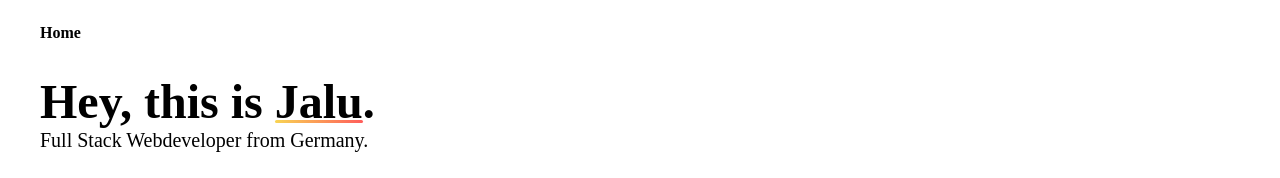
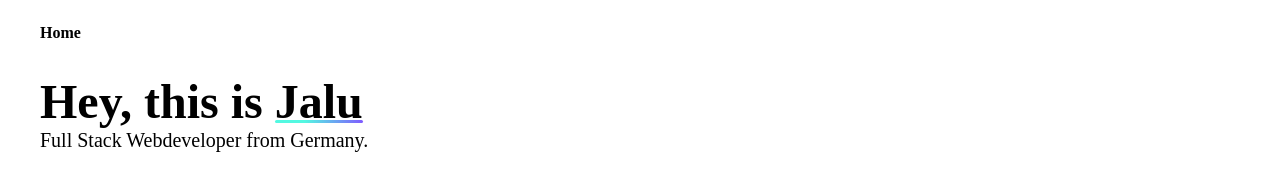
Before and after one commit to qysp/jalu.dev, a Next.js app: page / in a window 1280 px wide. Shown: the top 178 px of the page. Built offline with nearby package versions, Linux system fonts and the light colour scheme.

Commit message:
tone done transitions and adjust gradient color

```diff
--- a/components/Introduction.tsx
+++ b/components/Introduction.tsx
@@ -32,7 +32,7 @@ const Introduction: FC<IntroductionProps> = () => {
         <Section>
             <Text>
                 <Title size={TitleSize.XL} noMargin>
-                    Hey, this is <UnderlinedText>Jalu</UnderlinedText>.
+                    Hey, this is <UnderlinedText>Jalu</UnderlinedText>
                 </Title>
                 <Subtitle>
                     Full Stack Webdeveloper from Germany.
--- a/components/Navigation/NavigationItem.tsx
+++ b/components/Navigation/NavigationItem.tsx
@@ -1,4 +1,5 @@
 import Anchor from '@/shared/common/Anchor';
+import { fgColor } from '@/util/style';
 import styled from '@emotion/styled';
 import Link from 'next/link';
 import { useRouter } from 'next/router';
@@ -10,7 +11,10 @@ export type NavigationItemProps = {
 };
 
 const NavigationAnchor = styled(Anchor)<{ active?: boolean; }>(({ active }) => ({
-    ...(active && { fontWeight: 600 }),
+    ...(active && {
+        color: fgColor(),
+        fontWeight: 600,
+    }),
 }));
 
 const NavigationItem: FC<NavigationItemProps> = ({ children, href }) => {
--- a/components/Projects/ProjectCard.tsx
+++ b/components/Projects/ProjectCard.tsx
@@ -21,7 +21,7 @@ const Card = styled.article({
     '::before': {
         opacity: 0,
         background: linearGradient(),
-        transition: 'opacity 0.25s ease-in-out',
+        transition: 'opacity 0.225s ease-in-out',
         borderRadius: 'inherit',
         content: '""',
         display: 'block',
--- a/components/UnderlinedText.tsx
+++ b/components/UnderlinedText.tsx
@@ -16,13 +16,13 @@ const Underline = styled.span({
         height: '3px',
         borderRadius: '5px',
         background: linearGradient(),
-        transition: 'all 0.3s ease-in-out',
+        transition: 'all 0.225s ease-in-out',
     },
 
     '&:hover::after': {
-        top: '-5px',
+        top: 0,
         height: '100%',
-        filter: 'brightness(0.9)',
+        filter: 'brightness(0.8)',
     },
 });
 
--- a/shared/common/Anchor.ts
+++ b/shared/common/Anchor.ts
@@ -1,14 +1,16 @@
-import { fgColor, linearGradient } from '@/util/style';
+import { fgColor } from '@/util/style';
 import styled from '@emotion/styled';
 
 const Anchor = styled.a({
-    color: fgColor(0.8),
+    color: fgColor(0.75),
     textDecoration: 'none',
+    transition: 'color 0.125s ease-in-out',
 
     '&:hover': {
-        background: linearGradient(),
-        backgroundClip: 'text',
-        WebkitTextFillColor: 'transparent',
+        // background: linearGradient(),
+        // backgroundClip: 'text',
+        // WebkitTextFillColor: 'transparent',
+        color: fgColor(),
     },
 });
 
--- a/util/style.ts
+++ b/util/style.ts
@@ -7,5 +7,5 @@ export const bgColor = (opacity = 1) => {
 };
 
 export const linearGradient = (direction = 'to right') => {
-    return `linear-gradient(${direction}, rgb(248, 212, 83), rgb(255, 93, 91))`;
+    return `linear-gradient(${direction}, rgb(83, 248, 225) 33.33%, rgb(127, 91, 255))`;
 };
```
